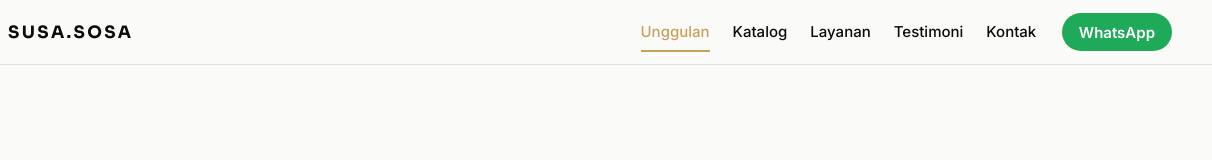
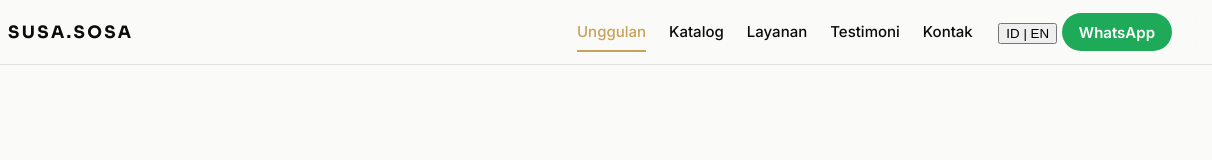
Before and after one commit to project-soe/Susa.Sosa, a plain HTML site: page index.html in a window 1280 px wide. Shown: the top 160 px of the page, 68-1280 px from the left. Drawn offline with Linux system fonts and the light colour scheme; no server answers.

Commit message:
Add Indonesian-English language switch

```diff
--- a/index.html
+++ b/index.html
@@ -44,7 +44,10 @@
         <a href="#testimoni">Testimoni</a>
         <a href="#kontak">Kontak</a>
       </nav>
-      <a class="btn btn--wa btn--sm header-cta" data-wa href="#kontak">WhatsApp</a>
+      <div class="header-actions">
+        <button class="lang-toggle" id="langToggle" type="button" aria-label="Switch language" title="Switch language">ID <span>|</span> EN</button>
+        <a class="btn btn--wa btn--sm header-cta" data-wa href="#kontak">WhatsApp</a>
+      </div>
       <button class="btn btn--ghost btn-icon nav-toggle" id="navToggle" aria-expanded="false" aria-controls="nav" aria-label="Buka menu">
         <svg width="20" height="20" viewBox="0 0 24 24" fill="none" stroke="currentColor" stroke-width="2" stroke-linecap="round" aria-hidden="true">
           <path class="bar bar--1" d="M4 7h16"/><path class="bar bar--2" d="M4 12h16"/><path class="bar bar--3" d="M4 17h16"/>
```
